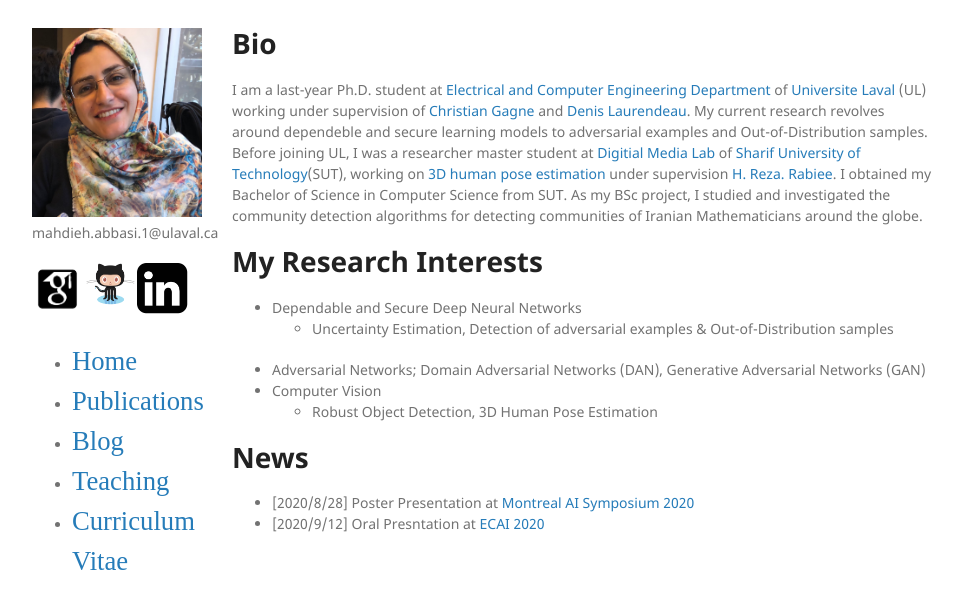
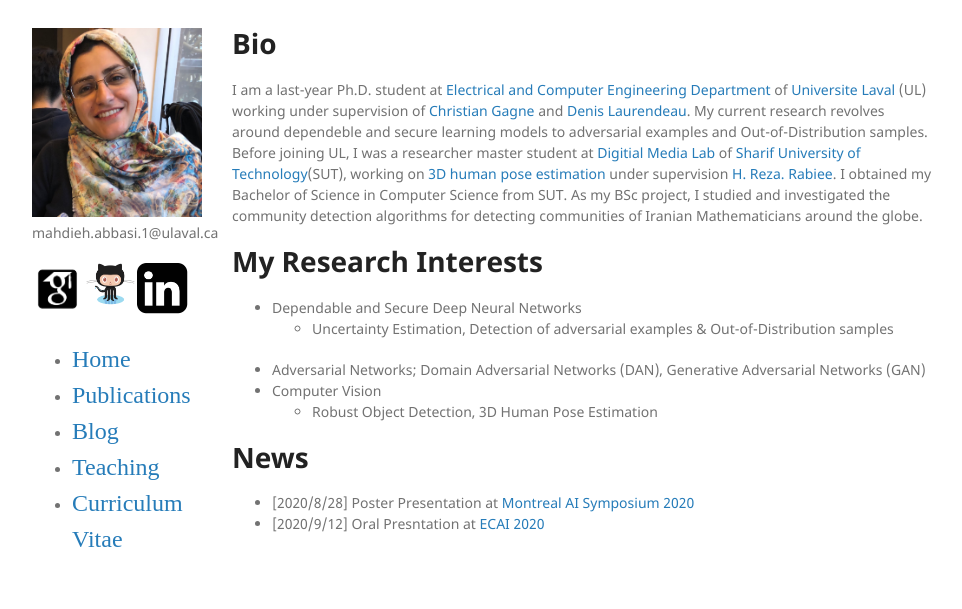
Before and after one commit to mahdaneh/mahdaneh.github.io, a Jekyll site: the page built from index.html, in a window 1280 px wide. Shown: the top 609 px of the page, without its empty margins (158-1120 px from the left). Built offline with Jekyll 4.4.1, drawn with Linux system fonts in a browser that asks for light colours.

Commit message:
Update default.html

```diff
--- a/_layouts/default.html
+++ b/_layouts/default.html
@@ -41,16 +41,16 @@
 
 
           <li><a href="./index.html"><span
-            style="font-size: 20pt;font-family: Times New Roman,Times,serif">Home</span></a></li>
+            style="font-size: 18pt;font-family: Times New Roman,Times,serif">Home</span></a></li>
           <li><a href="./publications.html"><span
-            style="font-size: 20pt;font-family: Times New Roman,Times,serif">Publications</span></a></li>
+            style="font-size: 18pt;font-family: Times New Roman,Times,serif">Publications</span></a></li>
 
           <li><a href="/Blog.html"><span
-            style="font-size: 20pt;font-family: Times New Roman,Times,serif">Blog</span></a></li>
+            style="font-size: 18pt;font-family: Times New Roman,Times,serif">Blog</span></a></li>
           <li><a href="https://sites.google.com/site/cscabbasi/courses"><span
-            style="font-size:20pt;font-family: Times New Roman,Times,serif">Teaching</span></a></li>
+            style="font-size:18pt;font-family: Times New Roman,Times,serif">Teaching</span></a></li>
           <li><a href="./Mahdieh_CV.pdf"><span
-            style="font-size: 20pt;font-family: Times New Roman,Times,serif">Curriculum
+            style="font-size: 18pt;font-family: Times New Roman,Times,serif">Curriculum
             Vitae</span></a></li>
 
         </ul>
```
